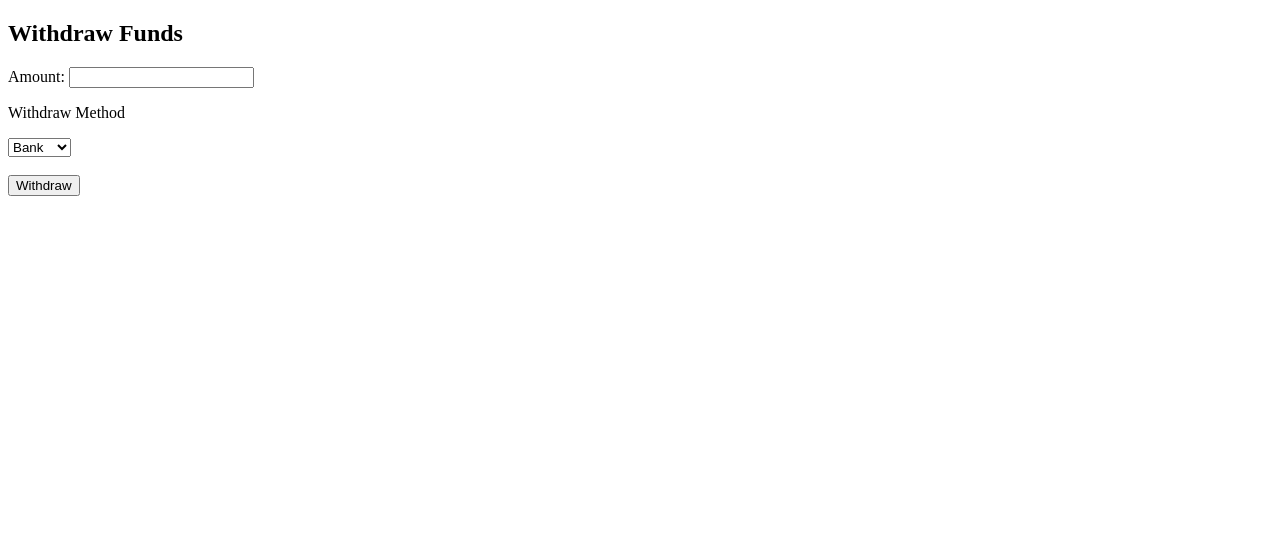
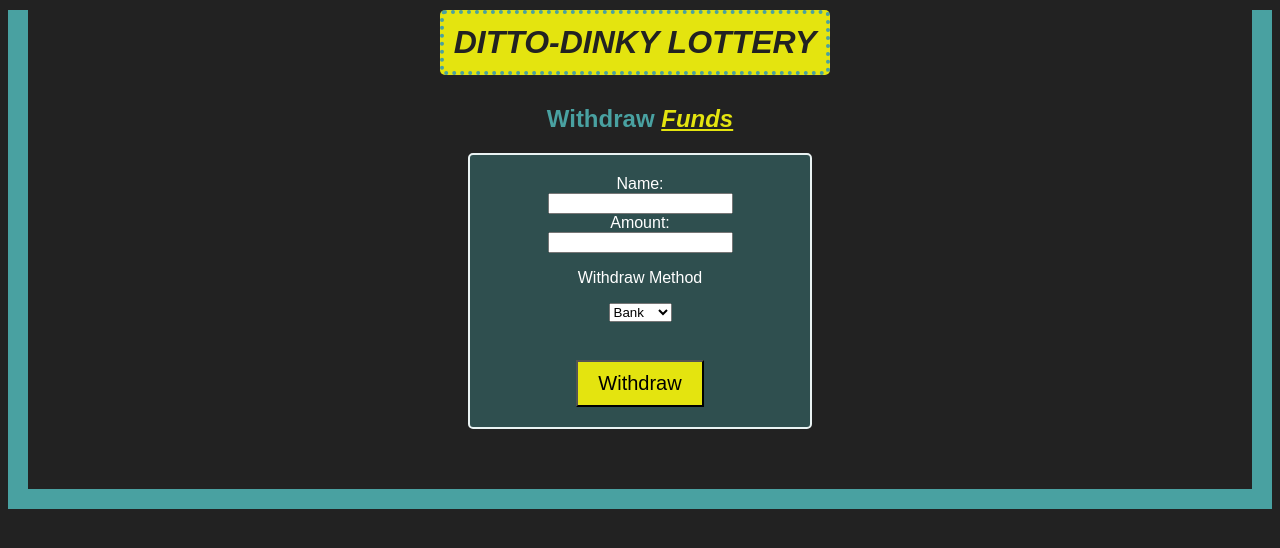
Before and after one commit to Flowboyz/lottery, a Flask app: page /withdraw-page in a window 1280 px wide. Shown: the top 548 px of the page. Run offline with Flask 3, Linux system fonts and the light colour scheme.

Commit message:
new commit

```diff
--- a/app.py
+++ b/app.py
@@ -83,10 +83,15 @@ def play():
 
 @app.route("/reset")
 def reset():
-    if ("reset"):
-        session["balance"] == 0,
-        return render_template("deposit.html",
-                               result = "you have cleared your balance")
+
+    session["balance"] -= session["balance"]
+    session["history"] == []
+    print("your balance and history has been reset")
+
+    return render_template ("index.html",
+                            balance=session["balance"],
+                            history=[session["history"]])
+
 
 
 
--- a/deposit.py
+++ b/deposit.py
@@ -4,11 +4,12 @@ from datetime import datetime
 deposit_bp = Blueprint("deposit", __name__)
 
 # ========= Helper function =========
-def add_transaction(action, amount, method=None):
+def add_transaction(name, action, amount, method=None):
     if "history" not in session:
         session["history"] = []
 
     session["history"].append({
+        "name": name,
         "action": action,
         "amount": amount,
         "method": method,
--- a/templates/admin.html
+++ b/templates/admin.html
@@ -15,6 +15,7 @@
 
 <table border="1" cellpadding="10">
     <thead>
+        <th>name</th>
         <th>Action</th>
         <th>Amount</th>
         <th>Method</th>
@@ -23,6 +24,7 @@
 
     {% for item in history[::-1] %}
     <tr>
+        <td>{{ item.name }}</td>
         <td>{{ item.action }}</td>
         <td>${{ item.amount }}</td>
         <td>{{ item.method or '-' }}</td>
--- a/templates/withdraw.html
+++ b/templates/withdraw.html
@@ -3,12 +3,67 @@
 <head>
     <meta charset="UTF-8">
     <meta name="viewport" content="width=device-width, initial-scale=1.0">
-    <title>Document</title>
+    <title>WITHDRAW</title>
+    <style>
+        body{
+            height: 100%;
+            background-color: #222;
+            color: #fff;
+            font-family: Arial, sans-serif;
+            justify-content: center;
+            justify-items: center;
+            border: 20px solid rgb(73, 161, 161);
+            border-top: 0px;
+         }
+
+        h1{
+            background-color: rgb(228, 228, 15);
+            color: #222;
+            font-weight: 20px;
+            margin: 10px 20px 30px 10px;
+            font-style: italic;
+            border: 4px dotted rgb(73, 161, 161);
+            border-radius: 5px;
+            text-align: center;
+            padding: 10px 10px 10px 10px;
+         }
+        h2{
+            color: rgb(73, 161, 161);
+        }
+        span{
+            font-style: italic;
+            text-decoration: underline;
+            color: rgb(228, 228, 15);
+         }
+        form{
+            border: 2px solid rgb(234, 243, 243);
+            padding: 20px 70px;
+            border-radius: 5px;
+            gap: 20px;
+            background-color: darkslategray;
+            width: 200px;
+            box-shadow: 0px 0px 0px #fff;
+            position: relative;
+            text-align: center;
+            margin-bottom: 60px;
+         }
+         #withdraw{
+            margin-top: 20px;
+            padding: 10px 20px 10px 20px;
+            text-align: center;
+            font-size: 20px;
+            background-color: rgb(228, 228, 15);
+         }
+    </style>
 </head>
 <body>
-    <h2>Withdraw Funds</h2>
+    <h1>DITTO-DINKY LOTTERY</h1>
+    <h2>Withdraw <span>Funds</span></h2>
 
 <form action="/withdraw" method="post">
+
+    <label for="name">Name: </label>
+    <input type="text" id="name" name="name" required>
 
     <label>Amount:</label>
     <input type="number" name="amount" min="10" required>
@@ -21,7 +76,7 @@
     </select>
 
     <br><br>
-    <input type="submit" value="Withdraw">
+    <input type="submit" value="Withdraw" id="withdraw">
 </form>
 </body>
 </html>
--- a/withdraw.py
+++ b/withdraw.py
@@ -3,11 +3,12 @@ from datetime import datetime
 
 withdraw_bp = Blueprint("withdraw", __name__)
 
-def add_transaction(action, amount, method=None):
+def add_transaction(name, action, amount, method=None):
     if "history" not in session:
         session["history"] = []
 
     session["history"].append({
+        "name": name,
         "action": action,
         "amount": amount,
         "method": method,
```
Also changed, not shown: templates/deposit.html (+30 -18 lines).
